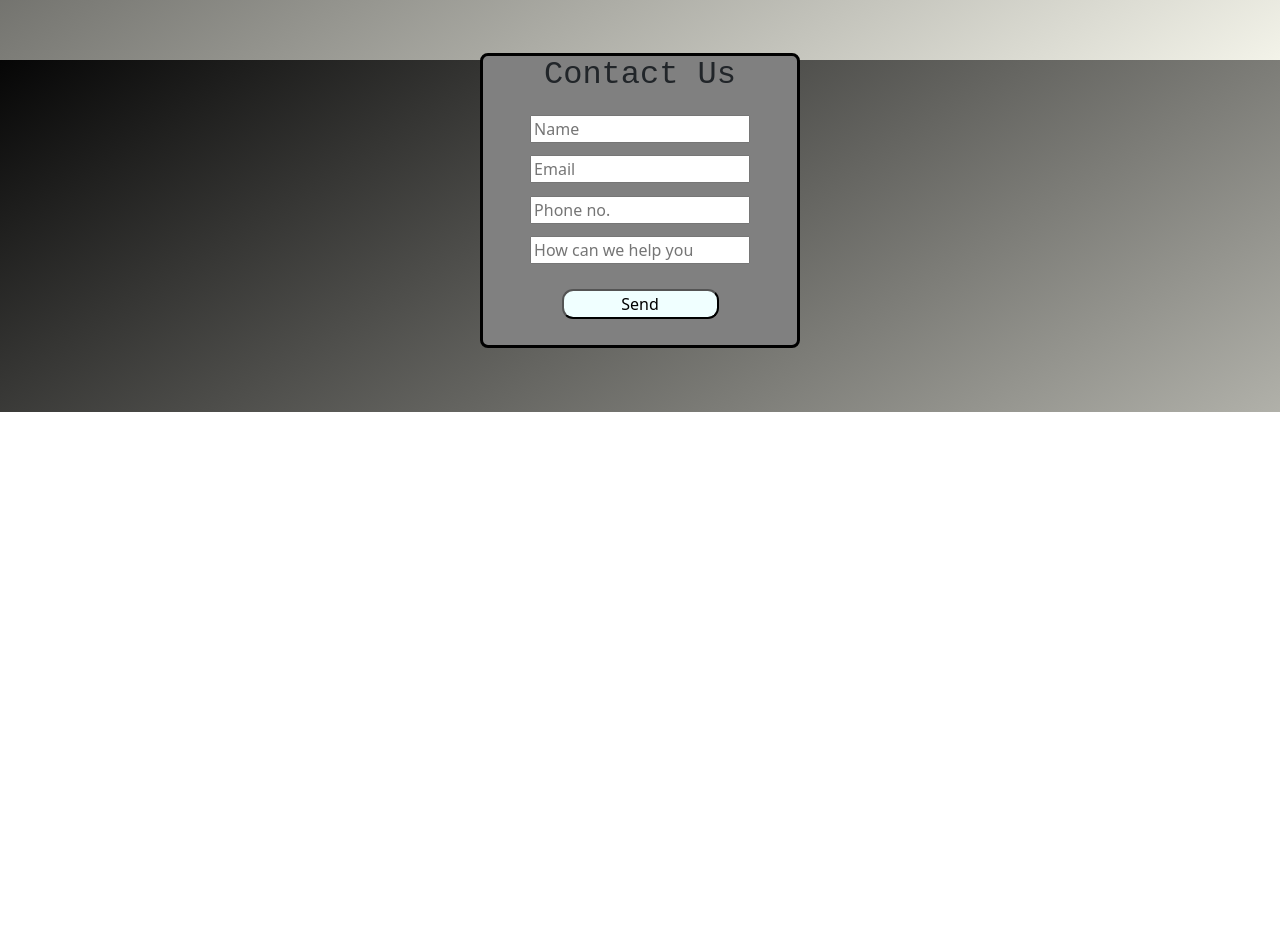
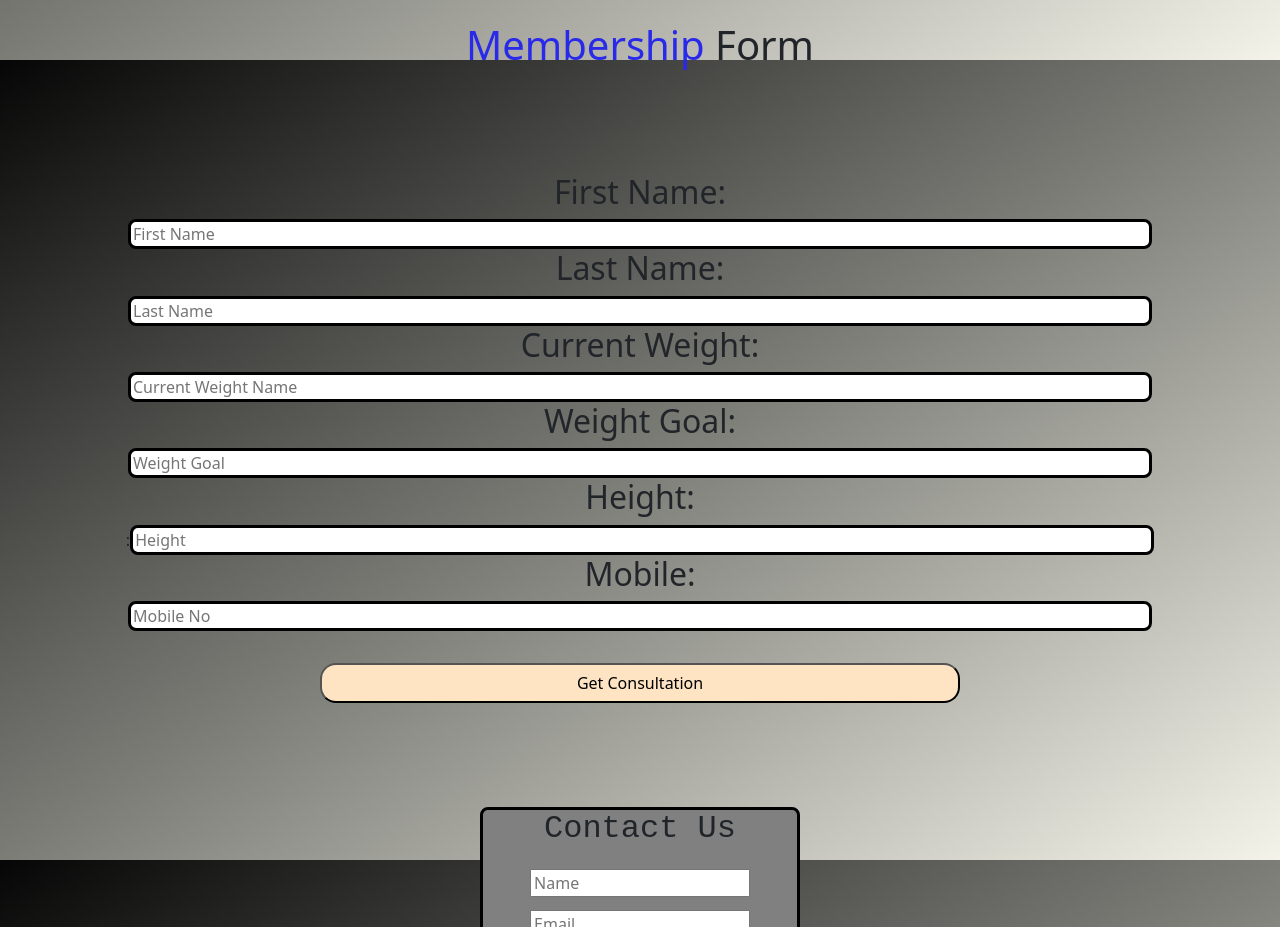
Before and after one commit to Adarsh-N123/gym-online, a plain HTML site: page index.html in a window 1280 px wide. Shown: the part 740-1667 px from the top of the page. Before the commit the page ends 1152 px from the top, so only its background shows below. Drawn offline with nearby package versions, Linux system fonts and the light colour scheme.

Commit message:
Update index.html

```diff
--- a/index.html
+++ b/index.html
@@ -33,7 +33,7 @@
                                     <img id="log" src="logofinal-01.png" >
                                 </li>
                                 <li style="text-decoration: none;color: black;float:left;margin-top: 5vw;margin-left: 10vw;cursor: pointer;"><a href="prices.html" style="color: white;font-size: 1.3vw;text-decoration: none;"id="anc">Prices&Plans</a></li>
-                                <li style="text-decoration: none;color: black;float:left;margin-top: 5vw;margin-left: 4vw;cursor: pointer;"><a href="membershipform.html" style="color: white;font-size: 1.3vw;text-decoration: none;"id="anc">Membership Form</a></li>
+                                <li style="text-decoration: none;color: black;float:left;margin-top: 5vw;margin-left: 4vw;cursor: pointer;"><a href="#form" style="color: white;font-size: 1.3vw;text-decoration: none;"id="anc">Membership Form</a></li>
                                 <li style="text-decoration: none;color: black;float:left;margin-top: 5vw;margin-left: 4vw;cursor: pointer;"><a href="#cont" style="color: white;font-size: 1.3vw;text-decoration: none;" id="anc">Contact</a></li>
                                 <li style="text-decoration: none;color: black;float:left;margin-top: 5vw;margin-left: 4vw;cursor: pointer;"><a style="color: white;font-size: 1.3vw;" id="anc">Testimonials</a></li>
                                 <li style="text-decoration: none;color: black;float:left;margin-top: 5vw;margin-left: 4vw;cursor: pointer;"><a href="login.html" style="color: white;font-size: 1.3vw;text-decoration: none;" id="anc">Login</a></li>
@@ -48,7 +48,7 @@
                                     <img id="log" src="img/gymlogo-01.png" >
                                 </li>
                                 <li style="text-decoration: none;color: black;float:left;margin-top: 5vw;margin-left: 10vw;cursor: pointer;"><a href="prices.html" style="color: white;font-size: 1.3vw;text-decoration: none;"id="anc">Prices&Plans</a></li>
-                                <li style="text-decoration: none;color: black;float:left;margin-top: 5vw;margin-left: 4vw;cursor: pointer;"><a href="membershipform.html" style="color: white;font-size: 1.3vw;text-decoration: none;"id="anc">Membership Form</a></li>
+                                <li style="text-decoration: none;color: black;float:left;margin-top: 5vw;margin-left: 4vw;cursor: pointer;"><a href="#form" style="color: white;font-size: 1.3vw;text-decoration: none;"id="anc">Membership Form</a></li>
                                 <li style="text-decoration: none;color: black;float:left;margin-top: 5vw;margin-left: 4vw;cursor: pointer;"><a href="#cont" style="color: white;font-size: 1.3vw;text-decoration: none;" id="anc">Contact</a></li>
                                 <li style="text-decoration: none;color: black;float:left;margin-top: 5vw;margin-left: 4vw;cursor: pointer;"><a style="color: white;font-size: 1.3vw;" id="anc">Testimonials</a></li>
                                 <li style="text-decoration: none;color: black;float:left;margin-top: 5vw;margin-left: 4vw;cursor: pointer;"><a href="login.html" style="color: white;font-size: 1.3vw;text-decoration: none;" id="anc">Login</a></li>
@@ -63,7 +63,7 @@
                                     <img id="log" src="img/gymlogo-01.png" >
                                 </li>
                                 <li style="text-decoration: none;color: black;float:left;margin-top: 5vw;margin-left: 10vw;cursor: pointer;"><a href="prices.html" style="color: black;font-size: 1.3vw;text-decoration: none;"id="anc">Prices&Plans</a></li>
-                                <li style="text-decoration: none;color: black;float:left;margin-top: 5vw;margin-left: 4vw;cursor: pointer;"><a href="membershipform.html" style="color: black;font-size: 1.3vw;text-decoration: none;"id="anc">Membership Form</a></li>
+                                <li style="text-decoration: none;color: black;float:left;margin-top: 5vw;margin-left: 4vw;cursor: pointer;"><a href="#form" style="color: black;font-size: 1.3vw;text-decoration: none;"id="anc">Membership Form</a></li>
                                 <li style="text-decoration: none;color: black;float:left;margin-top: 5vw;margin-left: 4vw;cursor: pointer;"><a href="#cont" style="color: black;font-size: 1.3vw;text-decoration: none;" id="anc">Contact</a></li>
                                 <li style="text-decoration: none;color: black;float:left;margin-top: 5vw;margin-left: 4vw;cursor: pointer;"><a style="color: black;font-size: 1.3vw;" id="anc">Testimonials</a></li>
                                 <li style="text-decoration: none;color: black;float:left;margin-top: 5vw;margin-left: 4vw;cursor: pointer;"><a href="login.html" style="color: black;font-size: 1.3vw;text-decoration: none;" id="anc">Login</a></li>
@@ -80,7 +80,36 @@
                       <span class="visually-hidden">Next</span>
                     </button>
                   </div>
+                  <br>
+                  <br>
+                  <div id="display" >
+                    <form action="index.html" method="GET" >
 
+                        <center><h1><span style="color: rgb(41, 41, 234);">Membership</span><span>&nbsp;Form</span></h1></center>
+                        <br>
+                        <br>
+
+                        <center>
+                            <div id="form">
+                                <br>
+                                <br>
+
+                                <span><h2>First Name:</h2></span><input placeholder="First Name" type="text" id="i1" required style="width:80%;height:8%;border-radius:0.5rem;border-width:3px;border-style:solid;border-color:black;">
+                                <span style="margin-top: 5vh;"><h2>Last Name:</h2></span><input placeholder="Last Name" type="text" id="i2" required style="width:80%;height:8%;border-radius:0.5rem;border-width:3px;border-style:solid;border-color:black;">
+                                <span style="margin-top: 5vh;"><h2>Current Weight:</h2></span><input placeholder="Current Weight Name" type="number" id="i3" required style="width:80%;height:8%;border-radius:0.5rem;border-width:3px;border-style:solid;border-color:black;">
+                                <span style="margin-top: 5vh;"><h2>Weight Goal:</h2></span><input placeholder="Weight Goal" type="number" id="i4" required style="width:80%;height:8%;border-radius:0.5rem;border-width:3px;border-style:solid;border-color:black;">
+                                <span style="margin-top: 5vh;"><h2>Height:</h2>:</h2></span><input placeholder="Height" type="text" id="i5" required style="width:80%;height:8%;border-radius:0.5rem;border-width:3px;border-style:solid;border-color:black;">
+                                <span style="margin-top: 5vh;"><h2>Mobile:</h2></span><input placeholder="Mobile No" type="tel" id="i6" required style="width:80%;height:8%;border-radius:0.5rem;border-width:3px;border-style:solid;border-color:black;">
+                                <button type="submit" style="margin-top:4vh;width:50%;height:5vh;border-radius:1rem;background-color:bisque">Get Consultation</button>
+                                <br>
+                                <br>
+
+                            </div>
+                        </center>
+                    </form>
+
+
+                </div>
 
 
 
```
